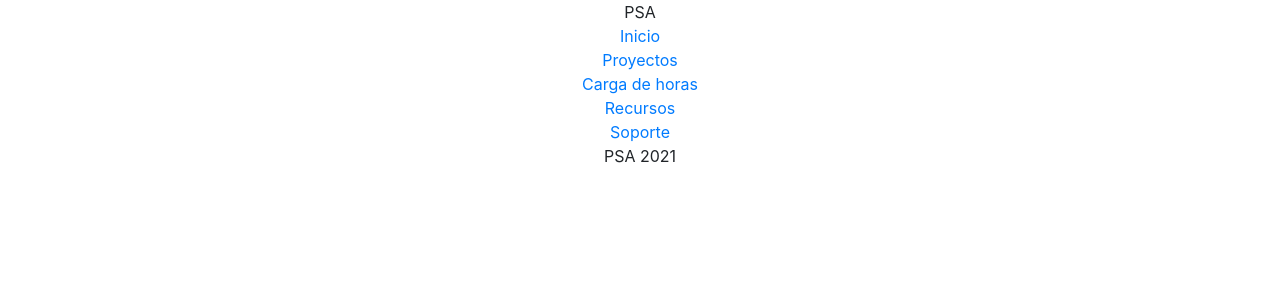
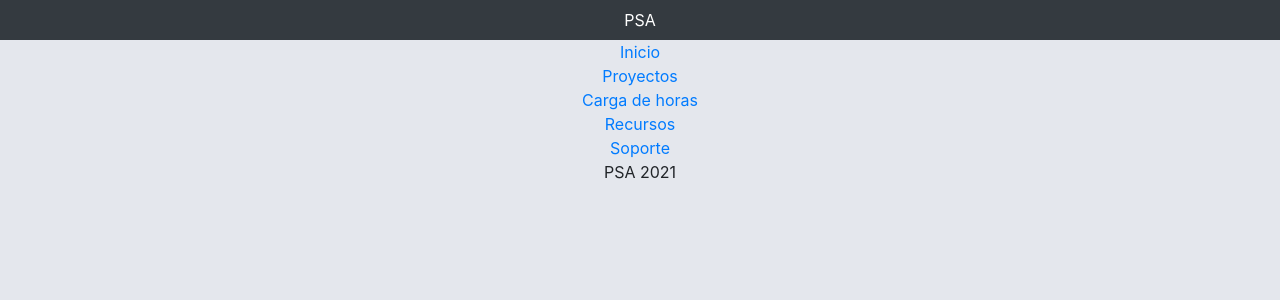
Before and after one commit to AndresJalife/ProyectoPSATribu1, a React (Create React App) app: page / in a window 1280 px wide. Shown: the top 300 px of the page. Built offline with nearby package versions, Linux system fonts and the light colour scheme.

Commit message:
Se agrega base de bar header

```diff
--- a/src/components/App.css
+++ b/src/components/App.css
@@ -36,3 +36,32 @@
     transform: rotate(360deg);
   }
 }
+
+.App-header-ppal {
+    color: #fff;
+    transition: box-shadow 300ms cubic-bezier(0.4, 0, 0.2, 1) 0ms;
+    background-color: #343a40;
+}
+.App-subheader-height {
+    min-height: 40px;
+}
+
+.MuiAppBar-root {
+    width: 100%;
+    display: flex;
+    z-index: 1100;
+    box-sizing: border-box;
+    flex-shrink: 0;
+    flex-direction: column;
+ }
+
+.MuiToolbar-gutters {
+    padding-left: 16px;
+    padding-right: 16px;
+}
+
+.MuiToolbar-root {
+    display: flex;
+    position: relative;
+    align-items: center;
+}
--- a/src/components/App.js
+++ b/src/components/App.js
@@ -7,12 +7,19 @@ import Recursos from './../pages/Recursos';
 import Soporte from './../pages/Soporte';
 import Main from './../pages/Main';
 import {Route, Switch} from "react-router";
+import { Button, ButtonToolbar, Row, Col } from 'reactstrap';
 
 function App(props) {
   return (
     <div className="App">
-        <header>
-            PSA
+        <header
+            className="App-header-ppal">
+            <div className="MuiToolbar-root MuiToolbar-root App-subheader-height MuiToolbar-gutters">
+
+                    <Col xl={12} lg={12}>
+                        PSA
+                    </Col>
+            </div>
         </header>
 
         <main>
--- /dev/null
+++ b/src/components/CargaDeHoras/ModalHours.css
@@ -0,0 +1,3 @@
+.time_picker_container {
+    zoom: 90%;
+}
--- a/src/components/CargaDeHoras/ModalHours.js
+++ b/src/components/CargaDeHoras/ModalHours.js
@@ -6,6 +6,7 @@ import TimePicker from 'react-times';
 import HoursModel from '../../models/CargaDeHoras/HoursModel';
 
 import 'react-times/css/classic/default.css';
+import './ModalHours.css'
 
 export default class ModalHours extends Component {
 
@@ -71,11 +72,15 @@ export default class ModalHours extends Component {
                     <ModalBody onKeyPress={this.saveHoursWithEnter}>
                         <FormGroup>
                             <Label>Proyecto</Label>
+                            <Input type="select"></Input>
                         </FormGroup>
                         <FormGroup>
                             <Label>Tarea</Label>
+                            <Input type="select"></Input>
                         </FormGroup>
                         <FormGroup>
+                            <Row>
+                                <Col lg={6}>
                                     <Label>Cantidad de Horas</Label>
                                     <TimePicker
                                         theme="classic"
@@ -86,11 +91,18 @@ export default class ModalHours extends Component {
                                             unit: 'minutes'
                                         }}
                                         onTimeChange={this.onTimeChange.bind(this)}/>
-                        </FormGroup>
-                        <FormGroup>
+                                </Col>
+
+                                <Col lg={6}>
                                     <Label>Fecha</Label>
                                     <Input type="date"
                                            max={(new Date().toISOString().split("T")[0])}></Input>
+                                </Col>
+                            </Row>
+
+                        </FormGroup>
+                        <FormGroup>
+
                         </FormGroup>
                         <FormGroup check row>
                             <Col sm={{ size: 10, offset: 9 }}>
--- a/src/index.css
+++ b/src/index.css
@@ -1,13 +1,15 @@
 body {
   margin: 0;
   font-family: -apple-system, BlinkMacSystemFont, 'Segoe UI', 'Roboto', 'Oxygen',
-    'Ubuntu', 'Cantarell', 'Fira Sans', 'Droid Sans', 'Helvetica Neue',
-    sans-serif;
+  'Ubuntu', 'Cantarell', 'Fira Sans', 'Droid Sans', 'Helvetica Neue',
+  sans-serif;
   -webkit-font-smoothing: antialiased;
   -moz-osx-font-smoothing: grayscale;
+
+  background-color: #e4e7ed !important;
 }
 
 code {
   font-family: source-code-pro, Menlo, Monaco, Consolas, 'Courier New',
-    monospace;
+  monospace;
 }
```
Lines whose indentation alone changed are shown as unchanged.
